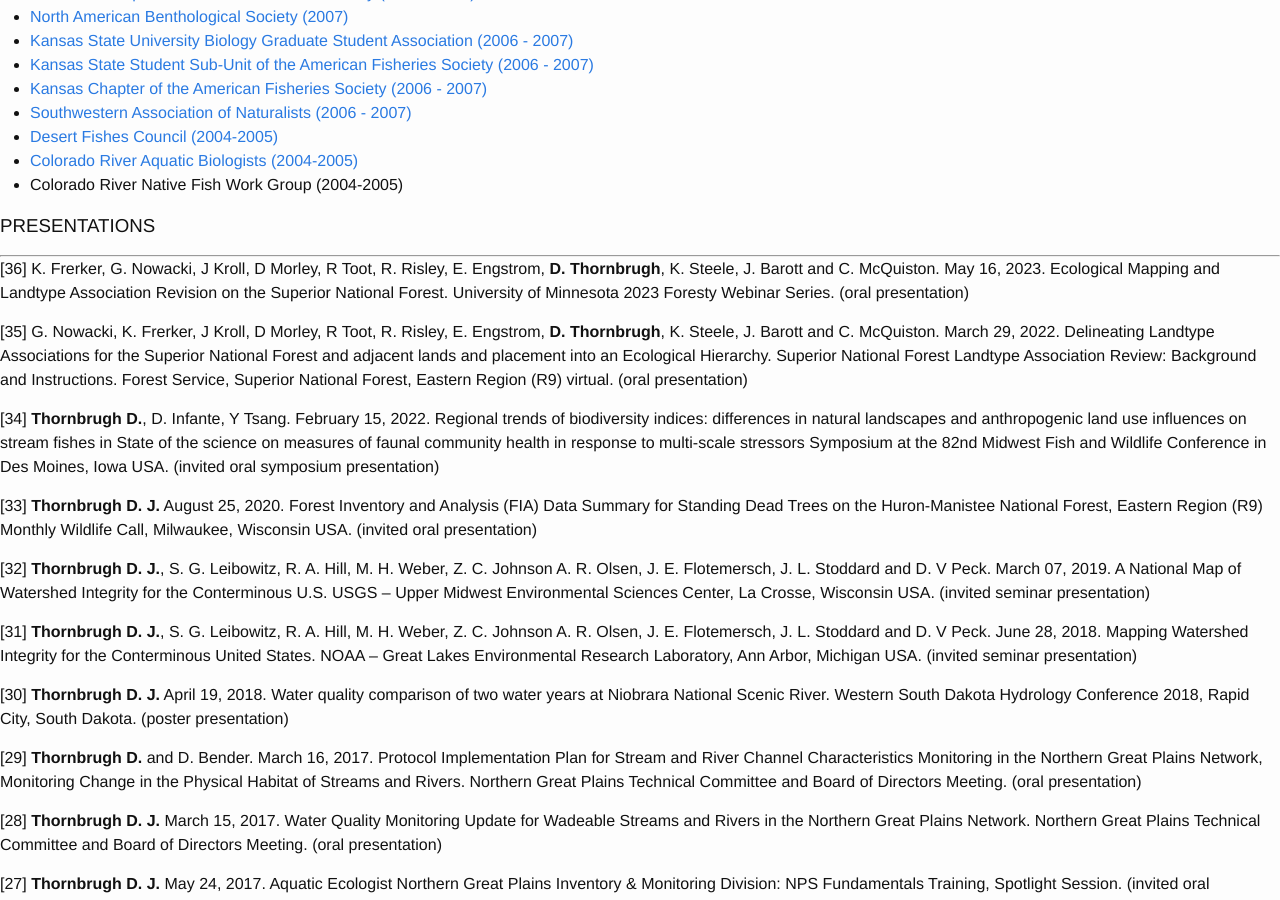
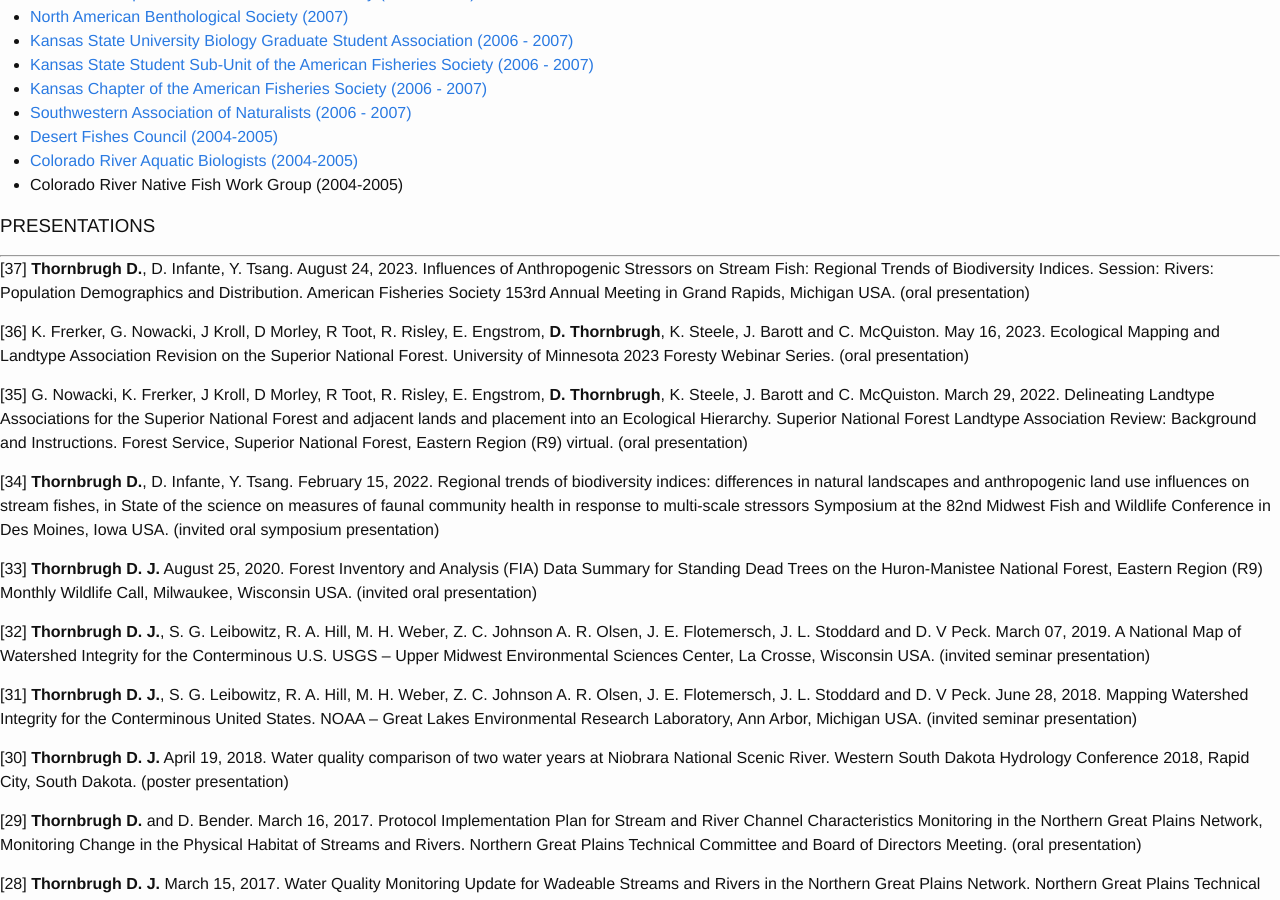
Before and after one commit to dthor/dthor.github.io, a Jekyll site: the page built from about/about.md, in a window 1280 px wide and 900 px high, scrolled down 1638 px. Built offline with Jekyll 4.4.1, drawn with Linux system fonts in a browser that asks for light colours; nearby versions of some CDN libraries; some web fonts are replaced.

Commit message:
Update about.md
37 AFS presentation 2023

```diff
--- a/about/about.md
+++ b/about/about.md
@@ -71,11 +71,13 @@
 
 ### PRESENTATIONS
 ***
+[37] **Thornbrugh D.**, D. Infante, Y. Tsang. August 24, 2023. Influences of Anthropogenic Stressors on Stream Fish: Regional Trends of Biodiversity Indices. Session: Rivers: Population Demographics and Distribution. American Fisheries Society 153rd Annual Meeting in Grand Rapids, Michigan USA. (oral presentation)
+
 [36] K. Frerker, G. Nowacki, J Kroll, D Morley, R Toot, R. Risley, E. Engstrom, **D. Thornbrugh**, K. Steele, J. Barott and C. McQuiston. May 16, 2023. Ecological Mapping and Landtype Association Revision on the Superior National Forest. University of Minnesota 2023 Foresty Webinar Series. (oral presentation)
 
 [35] G. Nowacki, K. Frerker, J Kroll, D Morley, R Toot, R. Risley, E. Engstrom, **D. Thornbrugh**, K. Steele, J. Barott and C. McQuiston. March 29, 2022. Delineating Landtype Associations for the Superior National Forest and adjacent lands and placement into an Ecological Hierarchy. Superior National Forest Landtype Association Review: Background and Instructions. Forest Service, Superior National Forest, Eastern Region (R9) virtual. (oral presentation)
 
-[34] **Thornbrugh D.**, D. Infante, Y Tsang. February 15, 2022. Regional trends of biodiversity indices: differences in natural landscapes and anthropogenic land use influences on stream fishes in State of the science on measures of faunal community health in response to multi-scale stressors Symposium at the 82nd Midwest Fish and Wildlife Conference in Des Moines, Iowa USA. (invited oral symposium presentation)
+[34] **Thornbrugh D.**, D. Infante, Y. Tsang. February 15, 2022. Regional trends of biodiversity indices: differences in natural landscapes and anthropogenic land use influences on stream fishes, in State of the science on measures of faunal community health in response to multi-scale stressors Symposium at the 82nd Midwest Fish and Wildlife Conference in Des Moines, Iowa USA. (invited oral symposium presentation)
 
 [33] **Thornbrugh D. J.** August 25, 2020. Forest Inventory and Analysis (FIA) Data Summary for Standing Dead Trees on the Huron-Manistee National Forest, Eastern Region (R9) Monthly Wildlife Call, Milwaukee, Wisconsin USA. (invited oral presentation)
 
```
